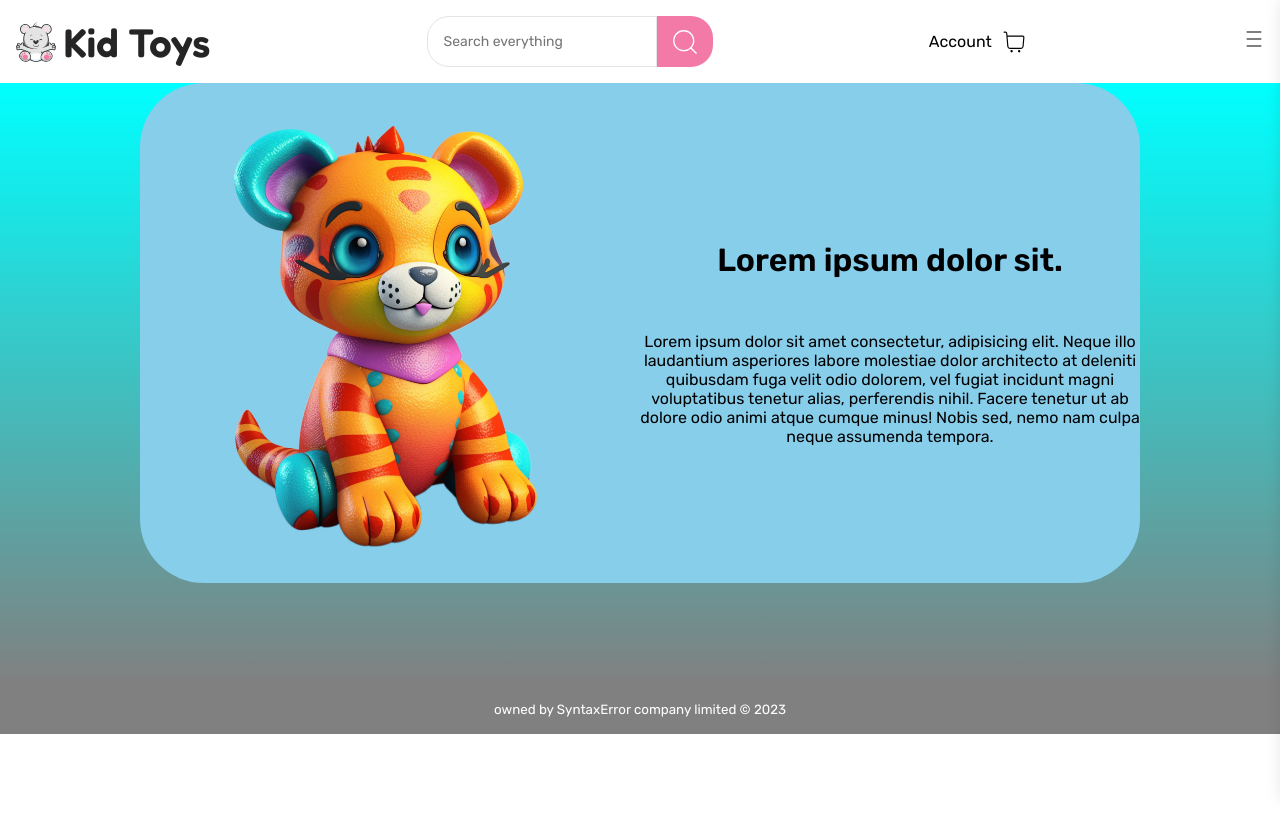
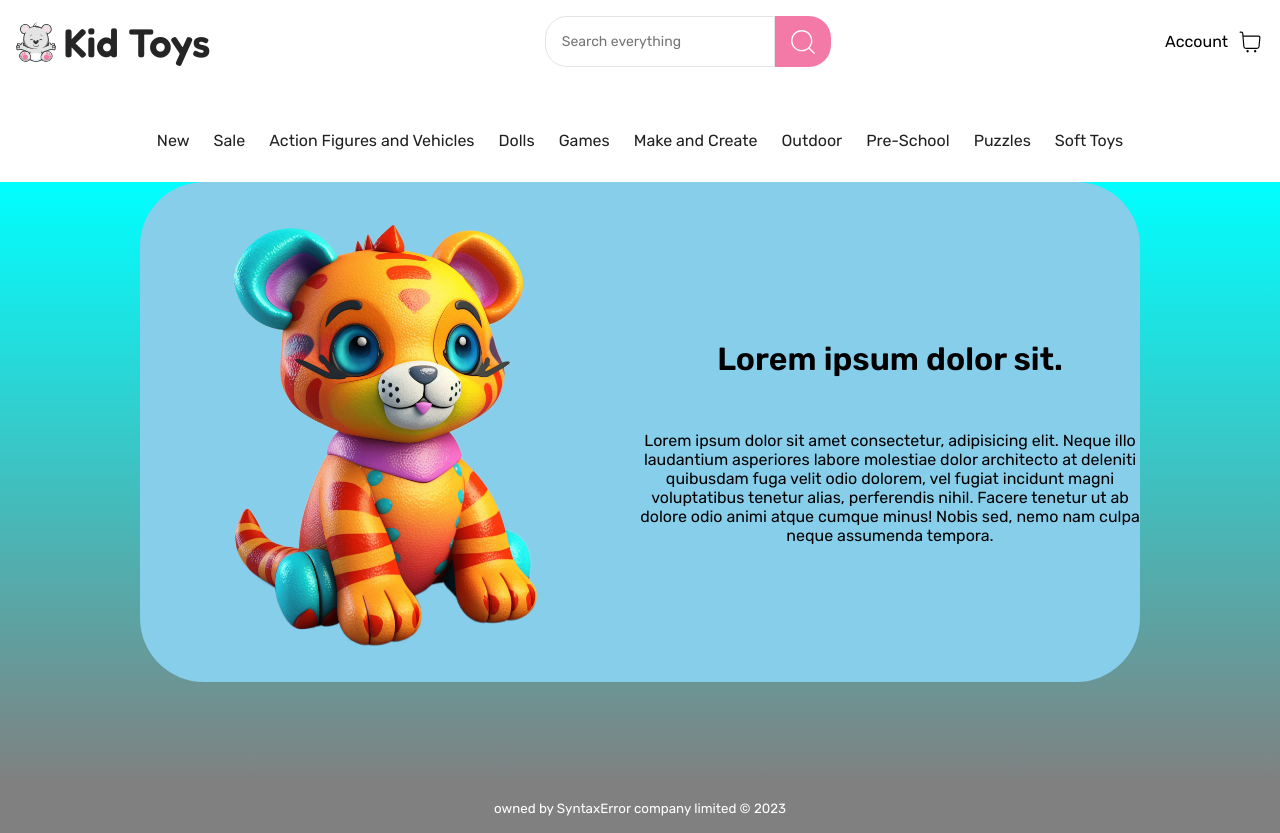
Before and after one commit to z0bla/kid-toys-webapp, a React (Create React App) app: page / in a window 1280 px wide. Before the commit the page ends 800 px from the top, so only its background shows below. Built offline with nearby package versions, Linux system fonts and the light colour scheme.

Commit message:
Style navigation for larger screens

```diff
--- a/src/components/Header/Header.module.css
+++ b/src/components/Header/Header.module.css
@@ -3,6 +3,7 @@
   display: flex;
   justify-content: space-between;
   padding: 1rem;
+  flex-wrap: wrap;
 }
 
 .navigation a {
--- a/src/components/NavBar/NavBar.module.css
+++ b/src/components/NavBar/NavBar.module.css
@@ -1,3 +1,7 @@
+.nav {
+  margin: auto;
+}
+
 .navIcon {
   font-size: 1.25rem;
 }
@@ -15,7 +19,6 @@
 }
 
 .navMenu.active {
-  display: block;
   transform: translateX(0);
 }
 
@@ -51,3 +54,26 @@
 .navMenu a:hover {
   color: var(--accent-pink-dark);
 }
+
+@media screen and (min-width: 40rem) {
+  .navIcon {
+    display: none;
+  }
+
+  .closeButton {
+    display: none;
+  }
+
+  .navMenu {
+    box-shadow: none;
+    margin-top: 3rem;
+    padding: 0;
+    padding: 1rem;
+    position: static;
+    transform: translateX(0);
+  }
+
+  .navMenu ul {
+    flex-direction: row;
+  }
+}
--- a/src/components/NavBar/index.tsx
+++ b/src/components/NavBar/index.tsx
@@ -12,7 +12,7 @@ export default function NavBar() {
   };
 
   return (
-    <nav>
+    <nav className={styles.nav}>
       <div className={styles.navIcon} onClick={handleShowNavBar}>
         <CiMenuBurger />
       </div>
```
